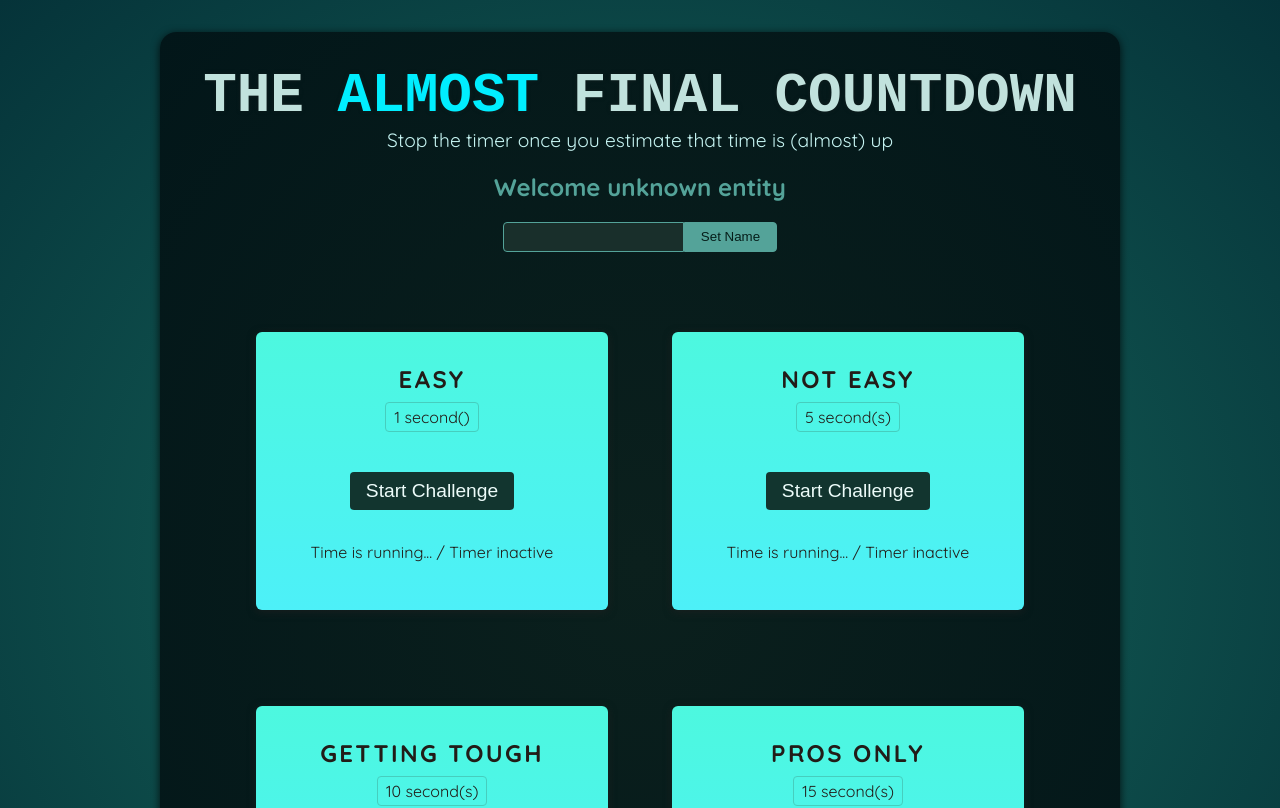
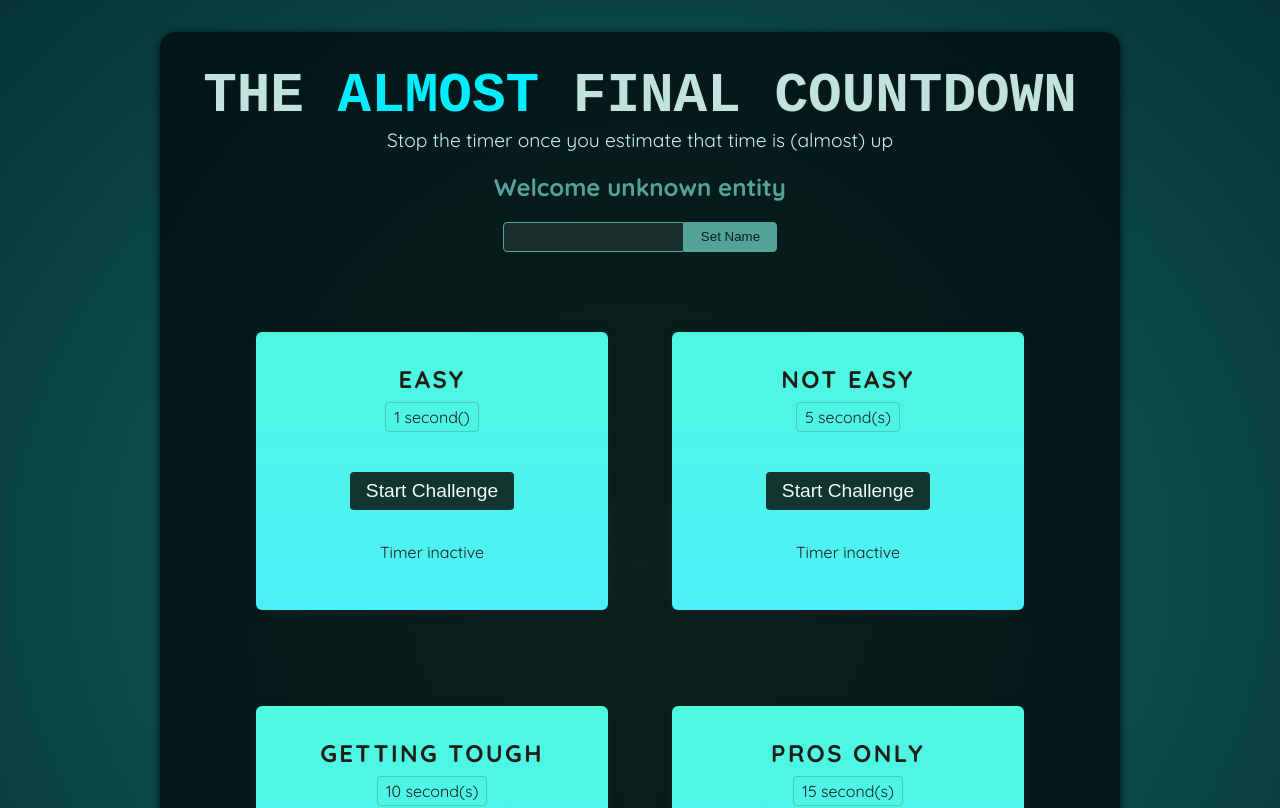
Before and after one commit to VishalDnyandeoPatil/ReactLearn, a React (Vite) app in the folder 08_Refs_Portals/01-starting-project/: page / in a window 1280 px wide. Shown: the top 808 px of the page. Built offline with nearby package versions, Linux system fonts and the light colour scheme; a web font is replaced by a local one.

Commit message:
using refs for more than DOM elements connections

```diff
--- a/08_Refs_Portals/01-starting-project/src/components/TimerChallenge.jsx
+++ b/08_Refs_Portals/01-starting-project/src/components/TimerChallenge.jsx
@@ -1,17 +1,36 @@
+import { useState, useRef } from "react";
 
-export default function TimerChallenge({title, targetTime}) {
-    return <section className="challenge">
+export default function TimerChallenge({ title, targetTime }) {
+    const timer = useRef();
+  const [timerStarted, setTimerStarted] = useState(false);
+  const [timerExpired, setTimerExpired] = useState(false);
+
+
+  function handleStart() {
+    timer.current = setTimeout(() => {
+      setTimerExpired(true);
+    }, targetTime * 1000);
+    setTimerStarted(true);
+  }
+
+  function handleStop(){
+    clearTimeout(timer.current);
+  }
+  return (
+    <section className="challenge">
       <h2>{title}</h2>
+      {timerExpired && <p>You lost!</p>}
       <p className="challenge-time">
-{targetTime} second({targetTime > 1 ?  's' : ''})
+        {targetTime} second({targetTime > 1 ? "s" : ""})
       </p>
       <p>
-            <button>
-                Start Challenge
+        <button onClick={timerStarted? handleStop : handleStart}>
+          {timerStarted ? "Stop" : "Start"} Challenge
         </button>
       </p>
-        <p className="">
-            Time is running... / Timer inactive
+      <p className={timerStarted ? "active" : undefined}>
+        {timerStarted ? 'Time is running...' : 'Timer inactive'}
       </p>
     </section>
+  );
 }
```
Lines whose indentation alone changed are shown as unchanged.
